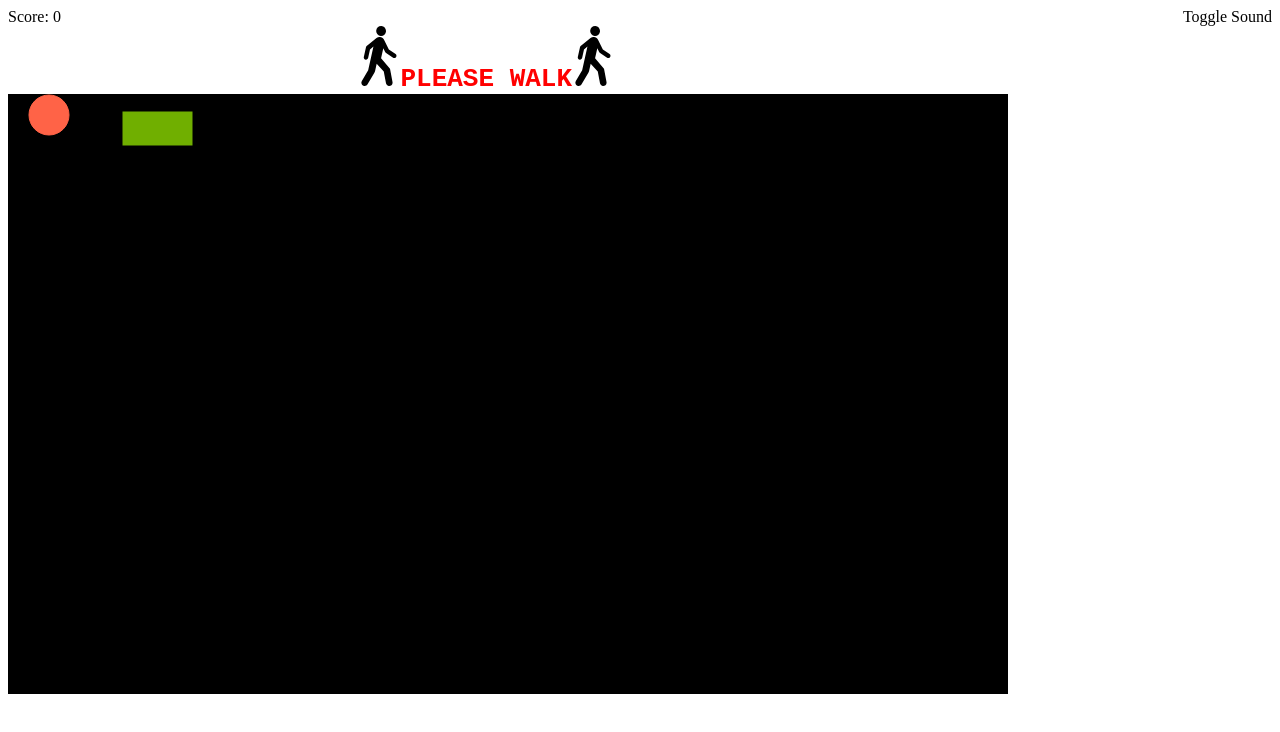
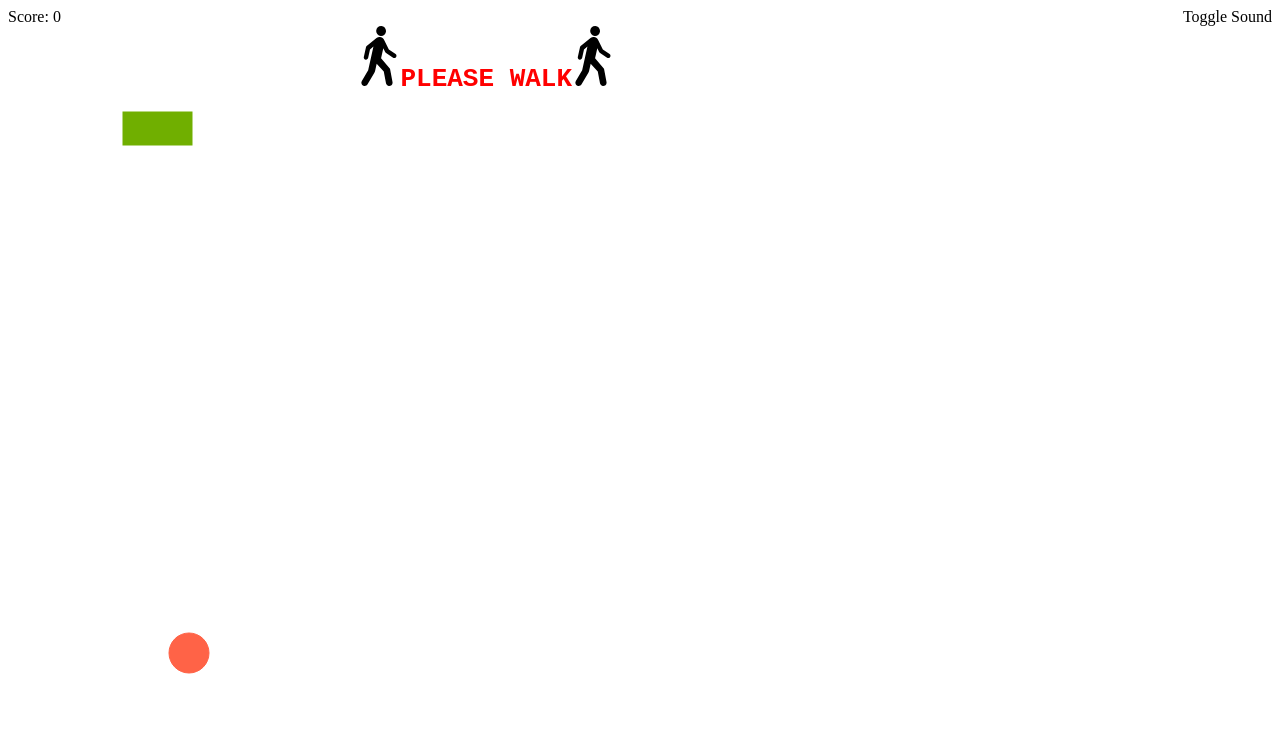
Before and after one commit to katerberg/please-walk, a website: page walk.html in a window 1280 px wide. Both pictures are taken after a click on the element "Toggle Sound". Drawn offline with nearby package versions, Linux system fonts and the light colour scheme.

Commit message:
Changes starting location. Makes view slightly prettier. Fixes bug in sound

```diff
--- a/css/app.css
+++ b/css/app.css
@@ -1,5 +1,5 @@
 #canvas {
-    background: black;
+    background: transparent;
 }
 
 #please-walk-message {
--- a/js/app.js
+++ b/js/app.js
@@ -5,8 +5,8 @@ PLEASEWALK.sound = function() {
     var ambient,
         walking,
         isPlaying,
-        AMBIENT_VOLUME=0.5,
-        WALKING_VOLUME=0.5;
+        AMBIENT_VOLUME=0.6,
+        WALKING_VOLUME=0.4;
 
     function init() {
         ambient = new Howl({
@@ -38,10 +38,10 @@ PLEASEWALK.sound = function() {
     function toggle() {
         if (ambient.volume() === 0.0) {
             ambient.fadeIn(AMBIENT_VOLUME, 1000);
-            walking.unmute();
+            walking.volume(WALKING_VOLUME);
         } else {
             ambient.fadeOut(0.0, 500);
-            walking.mute();
+            walking.volume(0.0);
         }
     }
 
@@ -96,8 +96,8 @@ PLEASEWALK.character = function(sound) {
     var radius = 20,
         movementStrength = 1,
         position = {
-            x: 41,
-            y: 21
+            x: 181,
+            y: (PLEASEWALK.boardSize.y - 41)
         },
         moving = {
             LEFT: false,
@@ -216,14 +216,14 @@ PLEASEWALK.game = (function() {
 
     function init() {
         var canvas = $('#canvas');
-        score = 0;
-        $('#score').text(score)
         canvas.attr('width', PLEASEWALK.boardSize.x);
         canvas.attr('height', PLEASEWALK.boardSize.y);
         context = canvas[0].getContext('2d');
+        score = 0;
+        $('#score').text(score);
         sound = PLEASEWALK.sound();
         character = PLEASEWALK.character(sound);
-        winTarget = PLEASEWALK.winTarget()
+        winTarget = PLEASEWALK.winTarget();
         $('#toggle-sound').on('click', function() {
             sound.toggle();
         });
```
